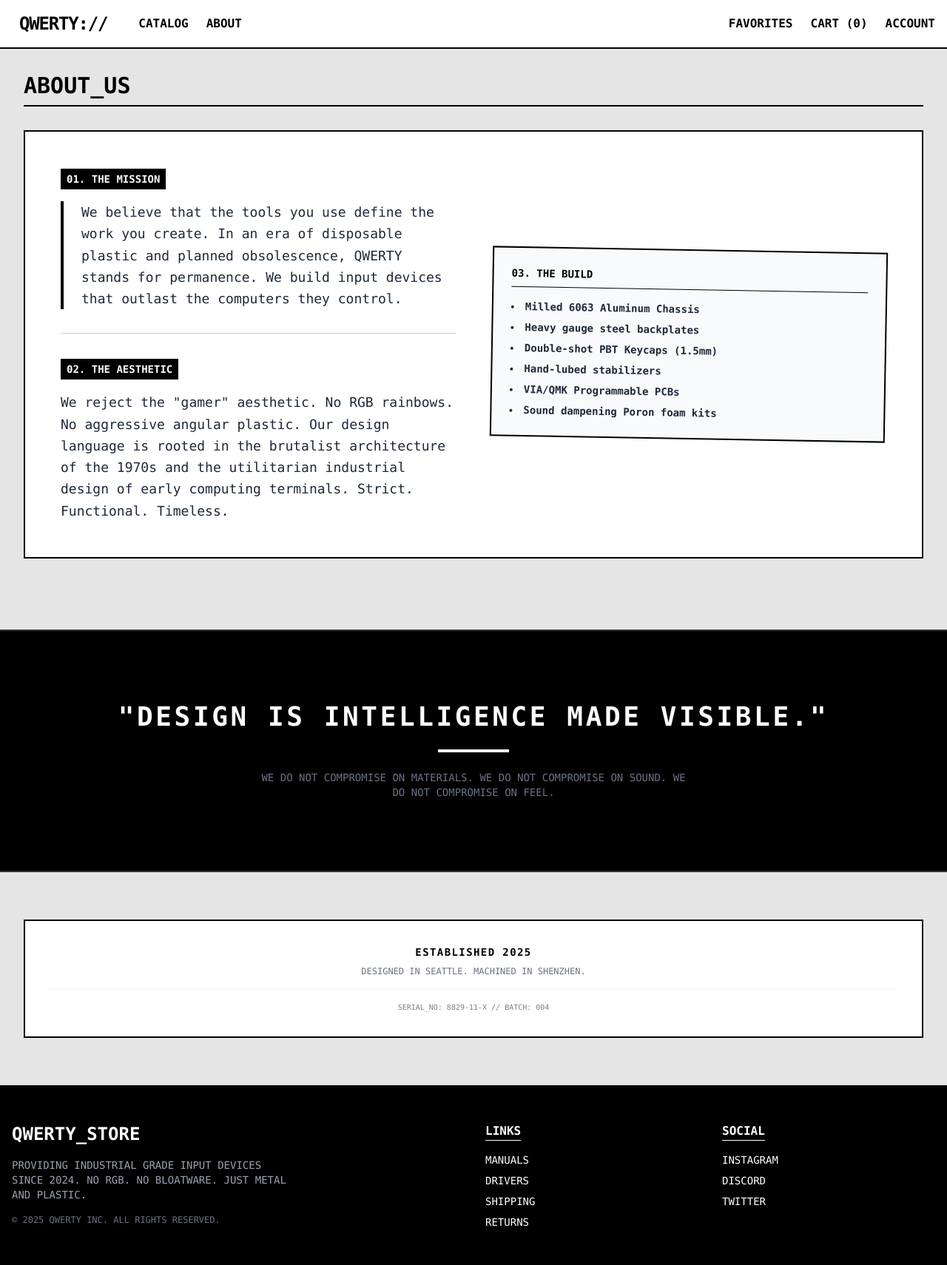
After one commit to x0ryz/qwerty, a Django app: page /about/ in a window 1280 px wide. The commit adds this page. Shown: the whole page at 74% size. Run offline with Django 5.2, Linux system fonts and the light colour scheme; parts of the project's set-up code (start-up, migrations or seed data) failed here and were passed over.

Commit message:
feat(pages): add pages app with about view and template

```diff
--- /dev/null
+++ b/apps/pages/apps.py
@@ -0,0 +1,5 @@
+from django.apps import AppConfig
+
+class PagesConfig(AppConfig):
+    default_auto_field = 'django.db.models.BigAutoField'
+    name = 'pages'
--- /dev/null
+++ b/apps/pages/templates/pages/about.html
@@ -0,0 +1,83 @@
+{% extends "base.html" %}
+
+{% block title %}ABOUT // QWERTY{% endblock %}
+
+{% block content %}
+    <div class="font-mono flex flex-col">
+        <div class="max-w-7xl mx-auto px-4 md:px-8 py-8 w-full">
+            <h1 class="text-3xl font-black uppercase mb-8 border-b-2 border-black pb-2">
+                ABOUT_US
+            </h1>
+
+            <div class="bg-white border-2 border-black shadow-hard p-8 md:p-12 mb-16">
+                <div class="grid grid-cols-1 md:grid-cols-2 gap-12">
+                    <div class="space-y-8 text-lg leading-relaxed">
+                        <div>
+                            <p class="font-bold mb-4 bg-black text-white inline-block px-2 py-1 text-sm">
+                                01. THE MISSION
+                            </p>
+                            <p class="border-l-4 border-black pl-6 text-gray-800">
+                                We believe that the tools you use define the work you create.
+                                In an era of disposable plastic and planned obsolescence, QWERTY stands for
+                                permanence. We build input devices that outlast the computers they control.
+                            </p>
+                        </div>
+
+                        <div class="h-px bg-black w-full opacity-20"></div>
+
+                        <div>
+                            <p class="font-bold mb-4 bg-black text-white inline-block px-2 py-1 text-sm">
+                                02. THE AESTHETIC
+                            </p>
+                            <p class="text-gray-800">
+                                We reject the "gamer" aesthetic. No RGB rainbows. No aggressive angular plastic.
+                                Our design language is rooted in the brutalist architecture of the 1970s and
+                                the utilitarian industrial design of early computing terminals.
+                                Strict. Functional. Timeless.
+                            </p>
+                        </div>
+                    </div>
+
+                    <div class="space-y-8 text-lg leading-relaxed flex flex-col justify-center">
+                        <div class="border-2 border-black p-6 bg-gray-50 transform rotate-1 hover:rotate-0 transition-transform duration-300">
+                            <p class="font-bold mb-4 uppercase text-sm border-b border-black pb-2">
+                                03. THE BUILD
+                            </p>
+                            <ul class="list-disc list-inside space-y-2 text-gray-800 text-sm font-bold">
+                                <li>Milled 6063 Aluminum Chassis</li>
+                                <li>Heavy gauge steel backplates</li>
+                                <li>Double-shot PBT Keycaps (1.5mm)</li>
+                                <li>Hand-lubed stabilizers</li>
+                                <li>VIA/QMK Programmable PCBs</li>
+                                <li>Sound dampening Poron foam kits</li>
+                            </ul>
+                        </div>
+                    </div>
+                </div>
+            </div>
+        </div>
+
+        <div class="w-full bg-black text-white border-y-2 border-white/20 py-24">
+            <div class="max-w-7xl mx-auto px-4 md:px-8 text-center">
+                <h2 class="text-2xl md:text-4xl font-black uppercase mb-6 tracking-widest">
+                    "DESIGN IS INTELLIGENCE MADE VISIBLE."
+                </h2>
+                <div class="w-24 h-1 bg-white mx-auto mb-6"></div>
+                <p class="text-gray-500 max-w-xl mx-auto text-sm">
+                    WE DO NOT COMPROMISE ON MATERIALS. WE DO NOT COMPROMISE ON SOUND. WE DO NOT COMPROMISE ON FEEL.
+                </p>
+            </div>
+        </div>
+
+        <div class="max-w-7xl mx-auto px-4 md:px-8 py-16 w-full">
+            <div class="p-8 bg-white border-2 border-black text-center relative overflow-hidden group">
+                <div class="absolute top-0 left-0 w-full h-1 bg-black transform -translate-x-full group-hover:translate-x-0 transition-transform duration-700"></div>
+                <p class="uppercase font-bold tracking-widest text-sm mb-2">Established {% now "Y" %}</p>
+                <p class="text-xs text-gray-500">DESIGNED IN SEATTLE. MACHINED IN SHENZHEN.</p>
+                <div class="mt-4 pt-4 border-t border-gray-200 text-[10px] font-mono opacity-50">
+                    SERIAL_NO: 8829-11-X // BATCH: 004
+                </div>
+            </div>
+        </div>
+    </div>
+{% endblock %}
--- /dev/null
+++ b/apps/pages/urls.py
@@ -0,0 +1,8 @@
+from django.urls import path
+from .views import AboutView
+
+app_name = "pages"
+
+urlpatterns = [
+    path("about/", AboutView.as_view(), name="about"),
+]
--- /dev/null
+++ b/apps/pages/views.py
@@ -0,0 +1,4 @@
+from django.views.generic import TemplateView
+
+class AboutView(TemplateView):
+    template_name = "pages/about.html"
--- a/config/settings.py
+++ b/config/settings.py
@@ -29,6 +29,7 @@ INSTALLED_APPS = [
     'payment.apps.PaymentConfig',
     'coupons.apps.CouponsConfig',
     'catalog.apps.MainConfig',
+    'pages.apps.PagesConfig',
 ]
 
 MIDDLEWARE = [
--- a/config/urls.py
+++ b/config/urls.py
@@ -12,6 +12,7 @@ urlpatterns = [
     path('payment/', include('payment.urls', namespace='payment')),
     path('coupons/', include('coupons.urls', namespace='coupons')),
     path("catalog/", include("catalog.urls", namespace="catalog")),
+    path("", include("pages.urls", namespace="pages")),
 ]
 
 if settings.DEBUG:
--- a/templates/includes/header.html
+++ b/templates/includes/header.html
@@ -12,7 +12,7 @@
                    class="font-bold hover:underline decoration-2 underline-offset-4">
                     CATALOG
                 </a>
-                <a href="#" class="font-bold hover:underline decoration-2 underline-offset-4">
+                <a href="{% url 'pages:about' %}" class="font-bold hover:underline decoration-2 underline-offset-4">
                     ABOUT
                 </a>
             </nav>
```
